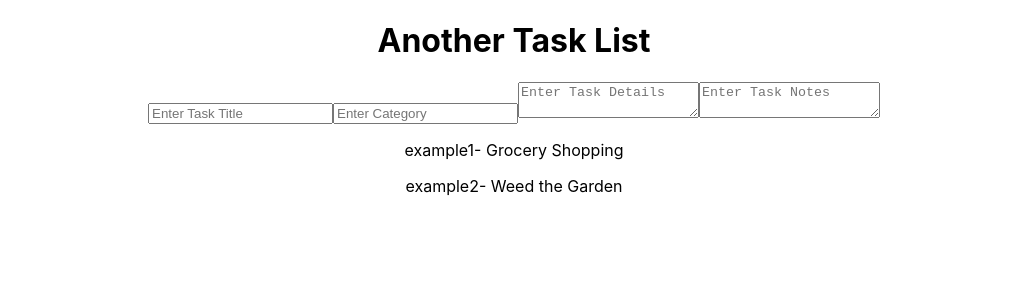
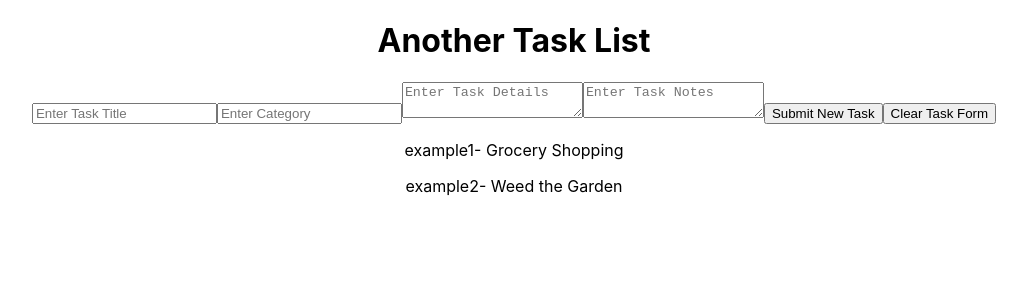
Before and after one commit to lolakoala/AnotherTaskList, a React (Create React App) app: page / in a window 1280 px wide. Shown: the top 300 px of the page, without its empty margins (126-1153 px from the left). Built offline with nearby package versions, Linux system fonts and the light colour scheme.

Commit message:
adds actions and submit/clear buttons

```diff
--- a/src/features/form/Form.js
+++ b/src/features/form/Form.js
@@ -1,10 +1,14 @@
 import React, { useState } from 'react'
+import { addTask, addTaskAsync } from '../tasks/tasksSlice'
+import { useDispatch } from 'react-redux'
 
 const Form = () => {
+    const dispatch = useDispatch()
     const [title, setTitle] = useState('')
     const [details, setDetails] = useState('')
     const [notes, setNotes] = useState('')
     const [category, setCategory] = useState('')
+    const [dueDate, setDuedate] = useState(null)
 
     return (<form>
         <input
@@ -35,8 +39,21 @@ const Form = () => {
             onChange={event => setNotes(event.target.value)}
             placeholder="Enter Task Notes"
         />
-        {/* submit button- on submit, date added generated */}
-        {/* clear button */}
+        <button
+            onClick={() => dispatch(addTask({
+                title,
+                details,
+                category,
+                dueDate,
+            }))}>Submit New Task</button>
+        <button
+            onClick={() => {
+                setTitle('')
+                setDetails('')
+                setNotes('')
+                setCategory('')
+                setDuedate(null)
+            }}>Clear Task Form</button>
     </form>)
 }
 
```
